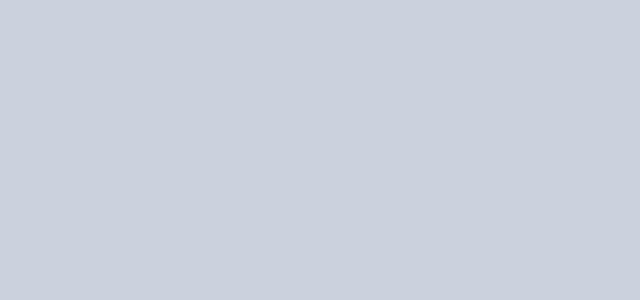
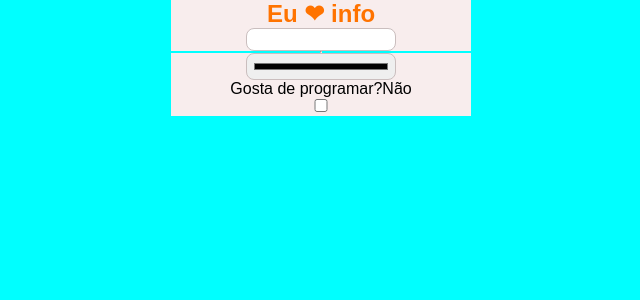
Before and after one commit to robber-AS/React-arquivo, a React (Create React App) app: page /rob in a window 1280 px wide. Before the commit this address had no page. Shown: the top 300 px of the page, without its empty margins (319-959 px from the left). Built offline with nearby package versions, Linux system fonts and the light colour scheme.

Commit message:
robson color

```diff
--- a/src/App.js
+++ b/src/App.js
@@ -11,6 +11,7 @@ function App() {
       <Link to="/usuario"><h2> ir Para Cadastro de Funcionário</h2> </Link>
       <Link to="/varestado"><h2> ir Para Variável de Estado</h2> </Link>
       <Link to="/contador"><h2> ir Para Contador</h2> </Link>
+      <Link to ='rob'>  <h2>ir para rob</h2> </Link>
 
     </div>
 
--- a/src/index.js
+++ b/src/index.js
@@ -13,6 +13,7 @@ import './pages/contador/index.scss';
 import CadastroFuncionario from './pages/usuario';
 import './pages/usuario/index.scss';
 import { BrowserRouter,Routes,Route } from 'react-router-dom';
+import Rob from './pages/rob';
 
 
 const root = ReactDOM.createRoot(document.getElementById('root'));
@@ -26,6 +27,8 @@ root.render(
          <Route path='/varestado' element={<Varestado/>}/>
          <Route path='/contador' element={<Contador/>}/>
          <Route path='/usuario' element={<CadastroFuncionario/>}/>
+         <Route path='/rob' element={<Rob/>}/>
+
 
       </Routes>
     </BrowserRouter>
--- a/src/pages/contador/index.jsx
+++ b/src/pages/contador/index.jsx
@@ -1,27 +1,29 @@
+import { useState } from "react";
 import "./index.scss";
 
 export default function Contador() {
-  let Contador = 0;
+  const [contador, setcontador] = useState(0);
 
-  function aumentar() {
-    Contador = Contador + 1;
-
-    alert("Você aumentou o valor do contador para: " + Contador);
+  function mais() {
+    if (contador < 20) {
+      setcontador(contador + 1);
+    }
   }
 
-  function diminuir() {
-    Contador = Contador - 1;
+  function menos() {
+    if (contador > 0) {
+      setcontador(contador - 1);
+    }
+  }
 
-    alert("Você diminuiu o valor do contador para: " + Contador);
-  }
   return (
-    <div className="Pagina-Contador  pagina ">
+    <div className="contador">
       <h1>Contador</h1>
-      <section className="contador">
 
-        <button onClick={aumentar}>+</button>
-          {Contador}
-        <button onClick={diminuir}>-</button>
+      <section className="cont">
+        <button onClick={menos}>-</button>
+        <h2>{contador}</h2>
+        <button onClick={mais}>+</button>
       </section>
     </div>
   );
--- a/src/pages/contador/index.scss
+++ b/src/pages/contador/index.scss
@@ -1,4 +1,29 @@
 
+
+
+.cont{
+  display: flex;
+  justify-content: center;
+  gap: 10px;
+  background-color: seashell;
+  width:  100px;
+
+}
+
+
+
+
+
+
+
+
+.contador{
+display: flex;
+gap: 10px;
+justify-content: center;
+align-items: center;
+
+}
 .Pagina-Contador  {
  background-color: rgb(114, 134, 250);
  align-items: center;
@@ -23,11 +48,11 @@
   }
   section{
 
-
     height: 50px;
     width: 200px;
     display: flex;
     align-items: center;
     justify-content: space-around;
+    box-shadow: 5px 5px  10px rgb(194, 93, 93);
   }
 }
--- /dev/null
+++ b/src/pages/rob/index.jsx
@@ -0,0 +1,48 @@
+import "./index.scss";
+import { useState } from "react";
+
+export default function Rob() {
+  const [descricao1, setDescricao1] = useState("Eu ❤ info  ");
+  const [cor,setcor]=useState('');
+  const [escolha,setescolha]=useState(false);
+
+  function trocarCor(e){
+    let novovalor=e.target.value;
+    setcor(novovalor)
+
+  }
+
+
+  function mudar(e) {
+    let novovalor = e.target.value;
+    setDescricao1(novovalor);
+  }
+  function mudarCheck(e) {
+    let novovalor = e.target.checked;
+    setescolha(novovalor);
+  }
+
+  return (
+    <div className="pagina-contato" style={{backgroundColor:cor}}>
+      <section>
+        <h1>{descricao1}</h1>
+
+        <input type="text" onChange={mudar} />
+      </section>
+
+      <hr></hr>
+
+      <section>
+        <h1>{cor}</h1>
+
+        <input type="color" onChange={trocarCor} />
+      </section>
+
+      <section>
+        <p>Gosta de programar?{escolha ? "Sim": "Não"}</p>
+
+        <input type="checkbox" onChange={mudarCheck} />
+      </section>
+    </div>
+  );
+}
--- /dev/null
+++ b/src/pages/rob/index.scss
@@ -0,0 +1,25 @@
+.pagina-contato{
+  background-color: aqua;
+  display: flex;
+  height: 100vh;
+  flex-direction: column;
+  align-items: center;
+
+
+
+
+  section{
+    width: 300px;
+    background-color: rgb(248, 237, 237);
+  }
+
+  input,select{
+    width: 50%;
+    outline: none;
+    border-radius: 8px;
+    border: 1px solid rgb(202, 190, 190);
+    box-sizing: border-box;
+    padding: 5px;
+    font-size: 10px;
+  }
+}
--- a/src/pages/varestado/index.jsx
+++ b/src/pages/varestado/index.jsx
@@ -52,7 +52,7 @@ import { useState } from 'react';
                 <br></br>
                 <br></br>
 
-                <h2>{}</h2>
+                <h2>oee</h2>
 
                   <input type='checkbox' checked={varestado3} é bom/>
 
```
Also changed, not shown: src/router.jsx (+5 -2 lines).
